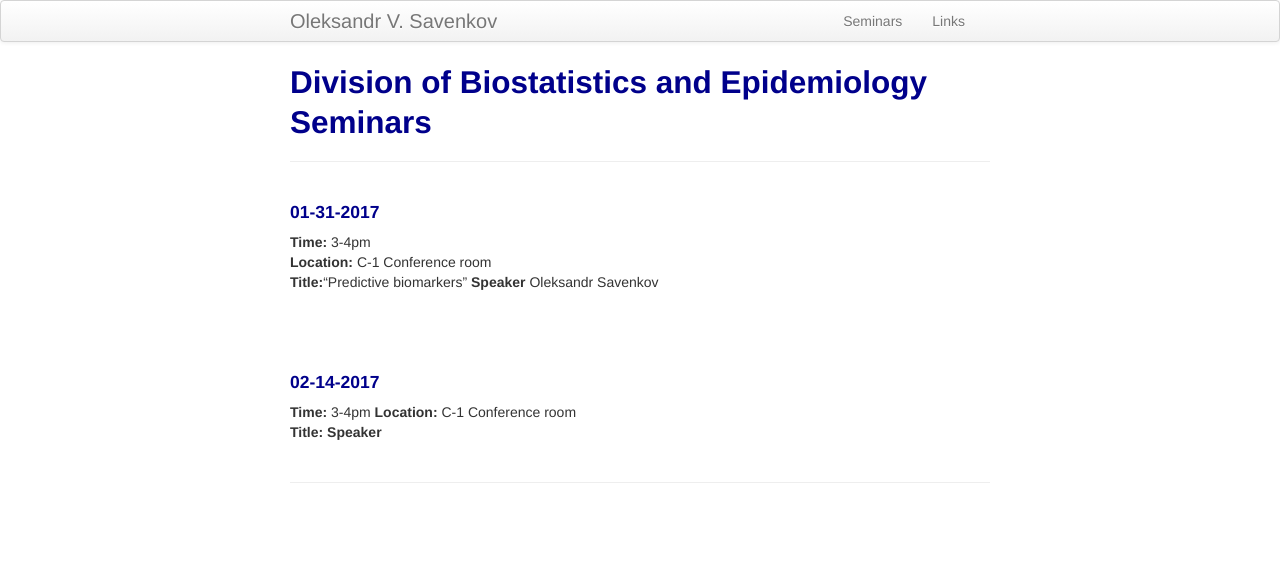
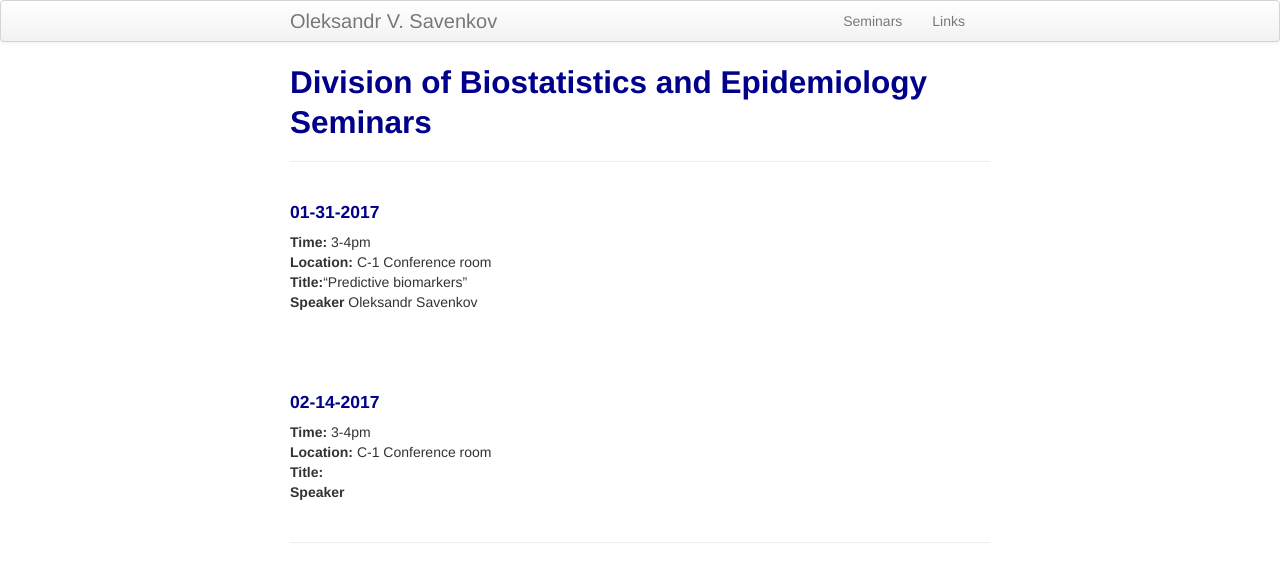
Before and after one commit to ovsavenkov/ovsavenkov.github.io, a Jekyll site: the page built from seminars.md, in a window 1280 px wide. Shown: the top 582 px of the page. Built offline with Jekyll 4.4.1, drawn with Linux system fonts in a browser that asks for light colours.

```diff
--- a/seminars.md
+++ b/seminars.md
@@ -5,8 +5,8 @@ description: Division of Biostatistics and Epidemiology Seminars
 ---
 #### 01-31-2017
 **Time:** 3-4pm\\
-**Location:** C-1 Conference room
-**Title:**"Predictive biomarkers"
+**Location:** C-1 Conference room \\
+**Title:**"Predictive biomarkers" \\
 **Speaker** Oleksandr Savenkov
 
 <br>
@@ -14,7 +14,7 @@ description: Division of Biostatistics and Epidemiology Seminars
 <br>
 
 #### 02-14-2017
-**Time:** 3-4pm
-**Location:** C-1 Conference room
-**Title:**
+**Time:** 3-4pm \\
+**Location:** C-1 Conference room \\
+**Title:** \\
 **Speaker**
```
